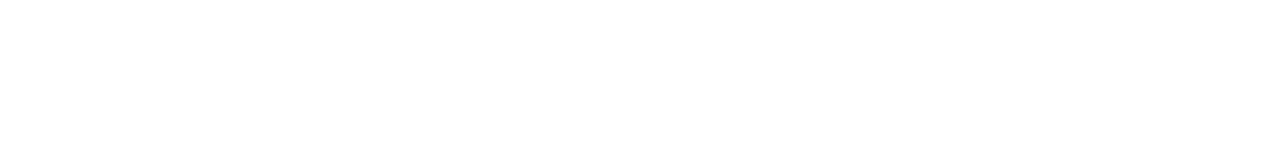
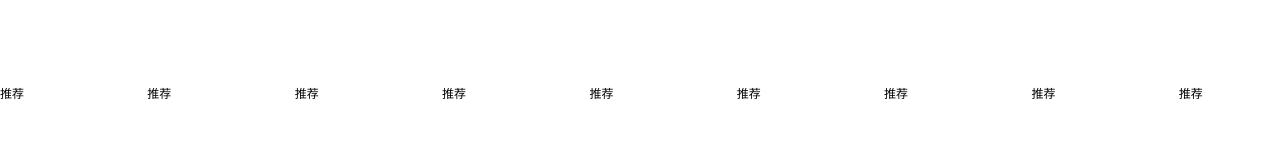
Before and after one commit to VRCuspid/Program, a plain HTML site: page src/index.html in a window 1280 px wide. Drawn offline with Linux system fonts and the light colour scheme.

Commit message:
better scroll 完成！

```diff
--- a/src/css/index.scss
+++ b/src/css/index.scss
@@ -18,3 +18,17 @@
         height: pxTorem(50px);
     }
 }
+
+.s-nav {
+    width: 100%;
+    height: pxTorem(44px);
+    line-height: pxTorem(44px);
+    overflow: hidden;
+    .s-nav-slide {
+        width: pxTorem(100px)*12;
+    }
+    .s-nav-slide li {
+        display: inline-block;
+        width: pxTorem(100px);
+    }
+}
--- a/src/index.html
+++ b/src/index.html
@@ -18,10 +18,34 @@
 
 <body>
     <div class="wrapper">
-        <header class="header"></header>
-        <section class="section"></section>
+        <header class="header">
+        </header>
+        <section class="section">
+            <ul class="s-nav">
+                <div class="s-nav-slide">
+                    <li>推荐</li>
+                    <li>推荐</li>
+                    <li>推荐</li>
+                    <li>推荐</li>
+                    <li>推荐</li>
+                    <li>推荐</li>
+                    <li>推荐</li>
+                    <li>推荐</li>
+                    <li>推荐</li>
+                    <li>推荐</li>
+                    <li>推荐</li>
+                </div>
+            </ul>
+        </section>
         <footer class="footer"></footer>
     </div>
+    <script>
+        var sScroll = new BScroll('.s-nav', {
+            click: true,
+            probetype: 2,
+            scrollX: true
+        });
+    </script>
 </body>
 
 </html>
```
Also changed, not shown: src/css/index.css, src/css/index.min.css.
